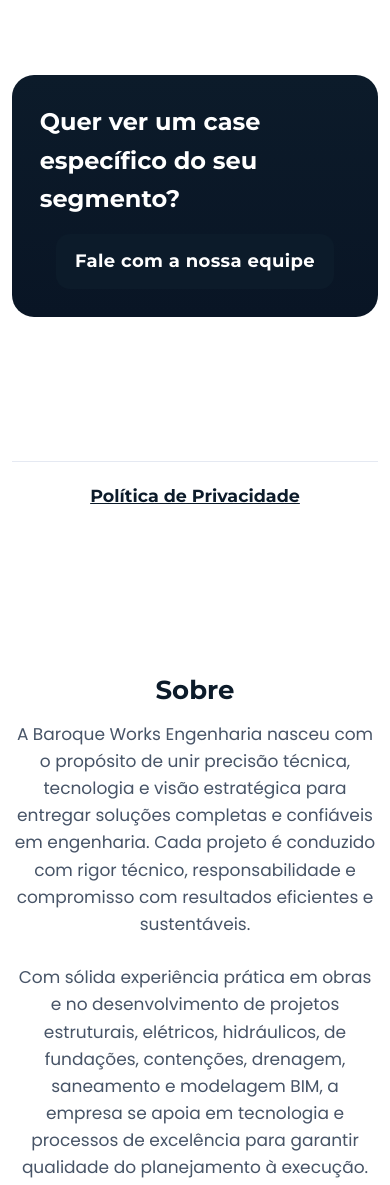
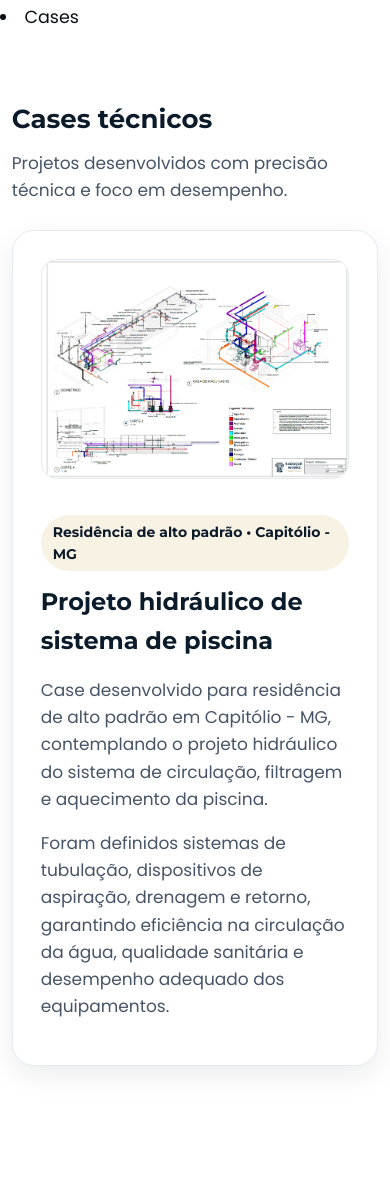
Before and after one commit to juniagabrielly/baroqueworks.site, a plain HTML site: page index.html in a window 390 px wide. Shown: the part 3997-5182 px from the top of the page. Drawn offline with Linux system fonts and the light colour scheme.

Commit message:
Update index.html

```diff
--- a/index.html
+++ b/index.html
@@ -407,6 +407,56 @@
   .logos-grid img {
     max-height: 60px;
   }
+
+  /* ================= CASES ================= */
+
+.case-feature {
+  display: grid;
+  grid-template-columns: 1.25fr 1fr;
+  gap: 36px;
+  align-items: center;
+  background: #fff;
+  border: 1px solid #e5e9f0;
+  border-radius: 22px;
+  padding: 28px;
+  box-shadow: 0 10px 28px rgba(12,27,42,.08);
+}
+
+.case-feature img {
+  width: 100%;
+  border-radius: 16px;
+  border: 1px solid #e5e9f0;
+}
+
+.case-tag {
+  display: inline-block;
+  margin-bottom: 12px;
+  padding: 6px 12px;
+  border-radius: 999px;
+  background: rgba(201,166,70,.14);
+  color: var(--bw-navy);
+  font-family: 'Montserrat', sans-serif;
+  font-size: 14px;
+  font-weight: 700;
+}
+
+.case-feature h3 {
+  margin: 0 0 14px;
+  color: var(--bw-navy);
+  font-family: 'Montserrat', sans-serif;
+  font-size: clamp(24px, 3vw, 32px);
+}
+
+.case-feature p {
+  color: #475467;
+  font-size: clamp(17px, 1.6vw, 18.5px);
+}
+
+@media (max-width: 900px) {
+  .case-feature {
+    grid-template-columns: 1fr;
+  }
+}
 }
   </style>
 
@@ -593,6 +643,42 @@
         <img src="assets/tmf.png" alt="">
       </div>
     </div>
+  </div>
+</section>
+
+  <li><a href="#cases">Cases</a></li>
+
+  <!-- CASES -->
+<section id="cases">
+  <div class="container">
+    <h2 class="sec__title">Cases técnicos</h2>
+    <p class="sec__desc">
+      Projetos desenvolvidos com precisão técnica e foco em desempenho.
+    </p>
+
+    <article class="case-feature">
+      <div>
+        <img src="assets/case-capitolio.png" alt="Projeto hidráulico de piscina em Capitólio MG">
+      </div>
+
+      <div>
+        <span class="case-tag">Residência de alto padrão • Capitólio - MG</span>
+
+        <h3>Projeto hidráulico de sistema de piscina</h3>
+
+        <p>
+          Case desenvolvido para residência de alto padrão em Capitólio - MG,
+          contemplando o projeto hidráulico do sistema de circulação,
+          filtragem e aquecimento da piscina.
+        </p>
+
+        <p>
+          Foram definidos sistemas de tubulação, dispositivos de aspiração,
+          drenagem e retorno, garantindo eficiência na circulação da água,
+          qualidade sanitária e desempenho adequado dos equipamentos.
+        </p>
+      </div>
+    </article>
   </div>
 </section>
 
```
